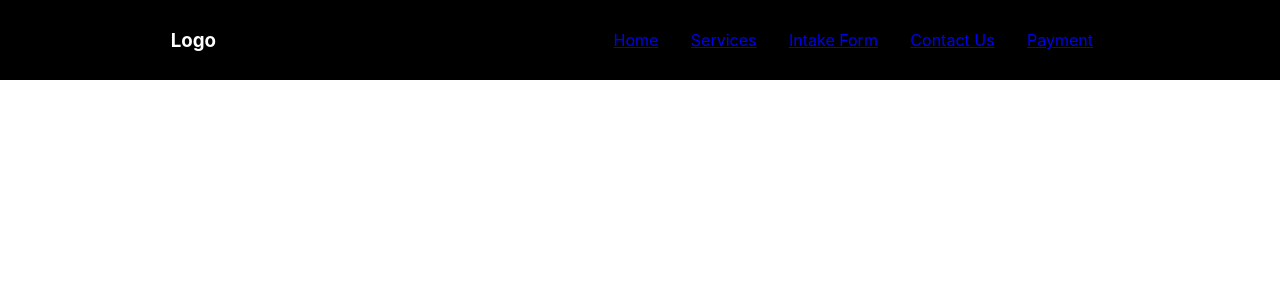
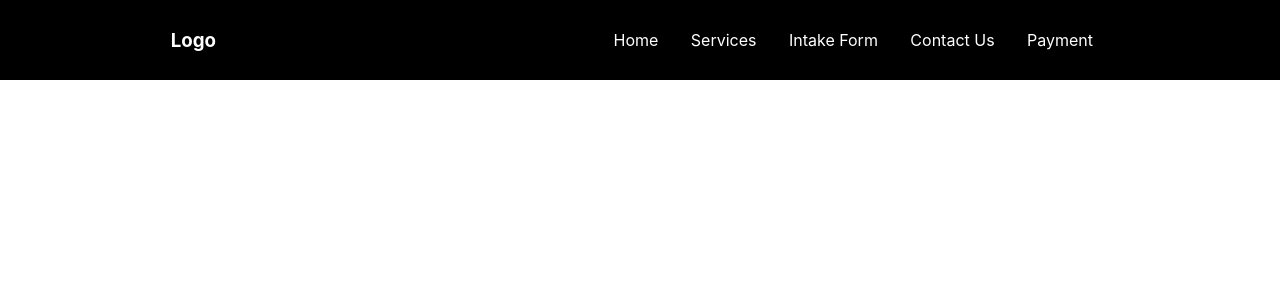
Before and after one commit to codymccoderson/wfs-website, a React (Create React App) app: page / in a window 1280 px wide. Shown: the top 300 px of the page. Built offline with nearby package versions, Linux system fonts and the light colour scheme.

Commit message:
Temporary inline styles for navbar added to remove underline and purple color.

```diff
--- a/src/components/Nav.jsx
+++ b/src/components/Nav.jsx
@@ -17,8 +17,6 @@ const StyledUnorderedList = styled.ul`
     justify-content: space-around;
     align-items: center;
     list-style-type: none;
-    color: white;
-    text-decoration: none;
 `;
 
 function Nav() {
@@ -28,19 +26,19 @@ function Nav() {
               Logo
           </h3>
           <StyledUnorderedList>
-                <Link to='/'>
+                <Link to='/' style={{ textDecoration: 'none', color: 'white' }}>
                     <li>Home</li>
                 </Link>
-                <Link to='/services'>
+                <Link to='/services' style={{ textDecoration: 'none', color: 'white' }}>
                     <li>Services</li>
                 </Link>
-                <Link to='/intake'>
+                <Link to='/intake' style={{ textDecoration: 'none', color: 'white' }}>
                     <li>Intake Form</li>
                 </Link>
-                <Link to='/contact'>
+                <Link to='/contact' style={{ textDecoration: 'none', color: 'white' }}>
                     <li>Contact Us</li>
                 </Link>
-                <Link to='/payment'>
+                <Link to='/payment' style={{ textDecoration: 'none', color: 'white' }}>
                     <li>Payment</li>
                 </Link>
           </StyledUnorderedList>
```
